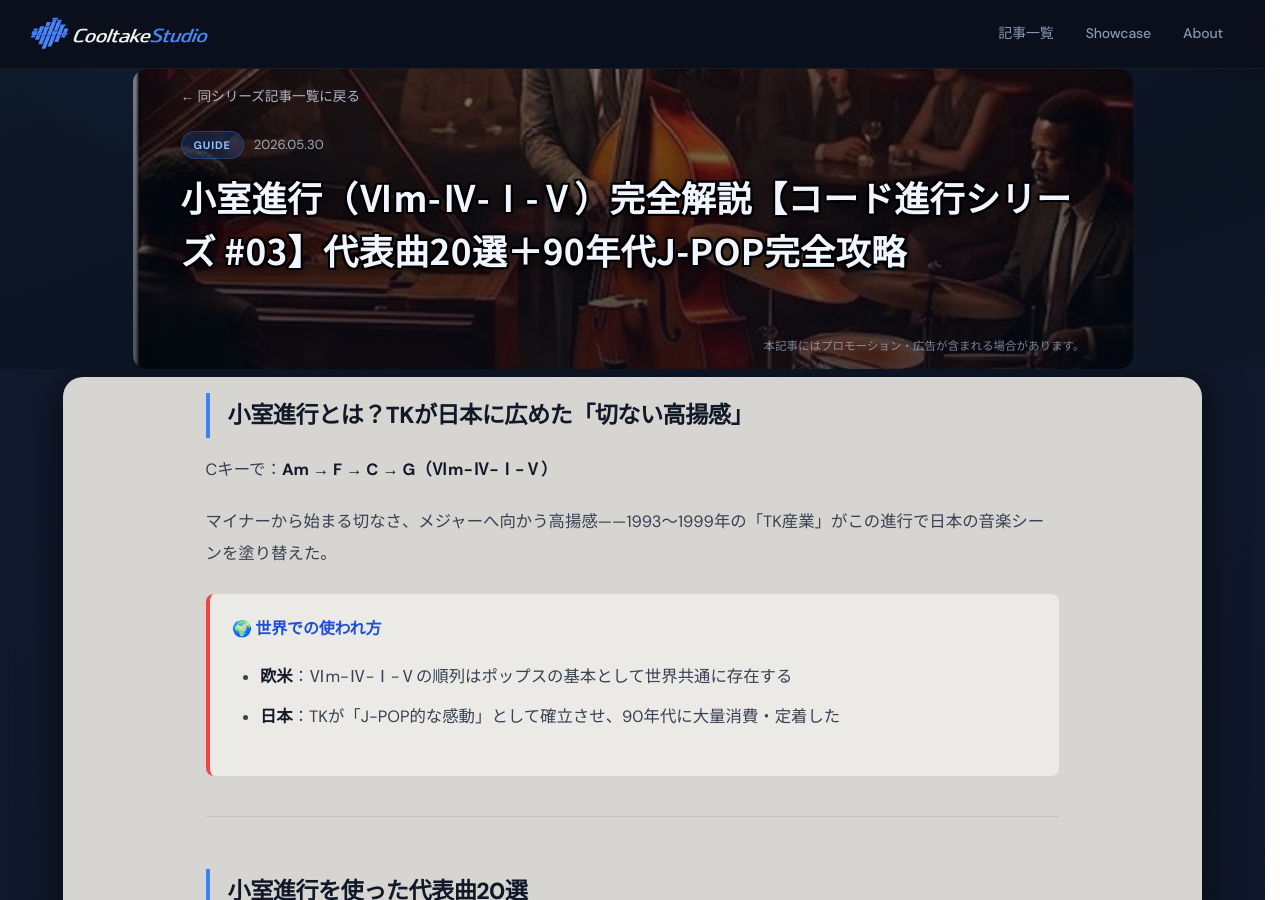
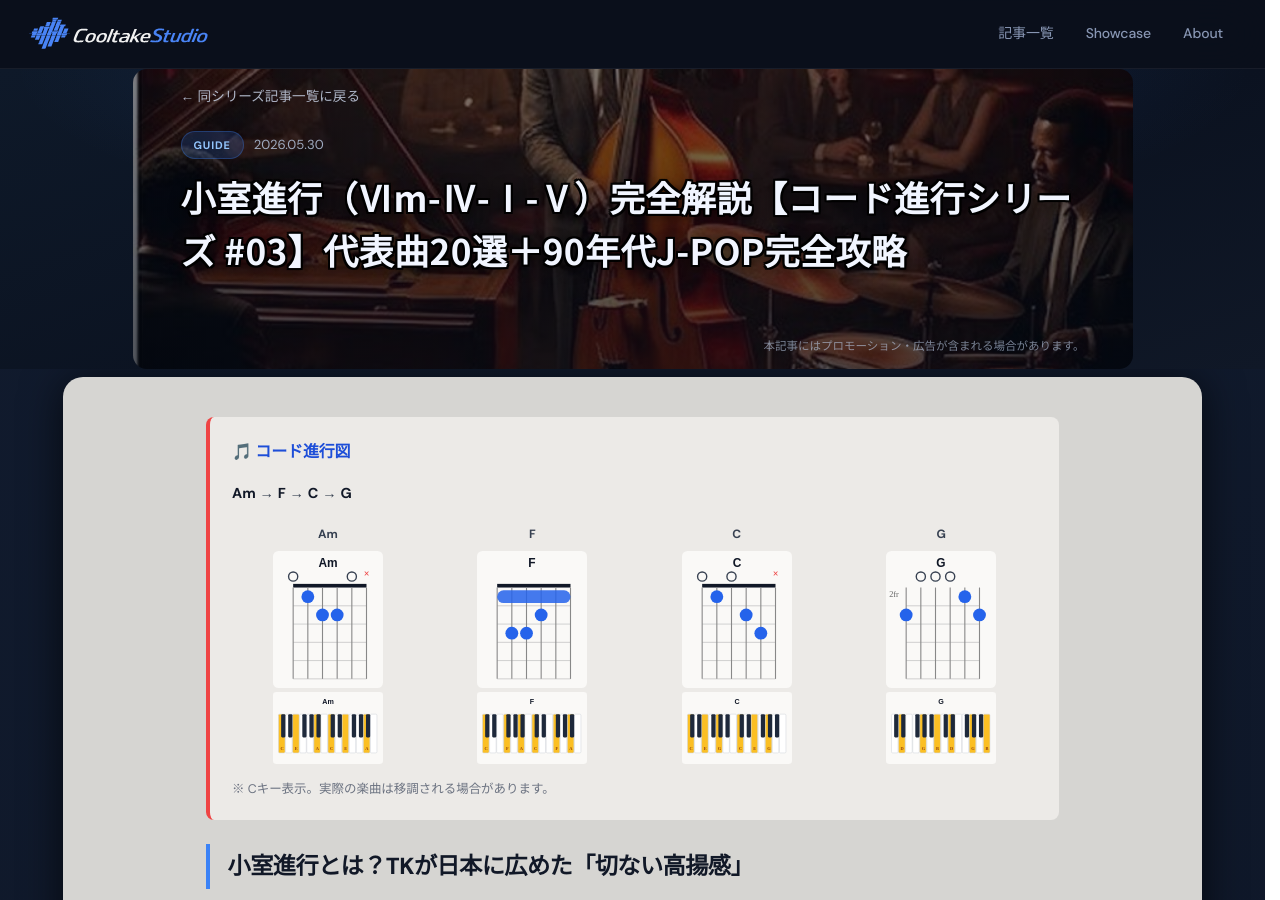
Before and after one commit to cooltake/cooltake-staging, a Jekyll site: the page built from _posts/2026-05-30-chord-progression-03-komuro.md, in a window 1280 px wide and 900 px high. Built offline with Jekyll 4.4.1, drawn with Linux system fonts in a browser that asks for light colours; some web fonts are replaced.

Commit message:
feat: chord-03 add chord diagram section

```diff
--- a/_posts/2026-05-30-chord-progression-03-komuro.md
+++ b/_posts/2026-05-30-chord-progression-03-komuro.md
@@ -6,6 +6,20 @@
 image: /assets/images/thumb-chord-03.jpg
 description: "小室哲哉が多用した小室進行（Ⅵm-Ⅳ-Ⅰ-Ⅴ）を徹底解説。globe・TRF・宇多田ヒカル・安室奈美恵など90年代J-POPの代表曲20曲を楽天購入リンク付きで完全網羅。"
 ---
+
+
+
+<div style="background:#eceae7;border-radius:8px;padding:1.2rem 1.4rem;margin:1.5rem 0;border-left:4px solid #ef4444;">
+<h3 style="color:#111827;margin-top:0;font-size:1rem;font-weight:700;">🎵 コード進行図</h3>
+<p style="color:#374151;font-size:.9rem;margin:.4rem 0 1rem;"><span style="font-weight:700;color:#111827;">Am</span> → <span style="font-weight:700;color:#111827;">F</span> → <span style="font-weight:700;color:#111827;">C</span> → <span style="font-weight:700;color:#111827;">G</span></p>
+<div style="display:grid;grid-template-columns:repeat(4, 1fr);gap:.8rem;overflow-x:auto;">
+<div style="text-align:center;"><p style="font-size:.75rem;font-weight:700;color:#374151;margin:0 0 4px;">Am</p><img src="/assets/chord-diagrams/guitar-am.svg" alt="Am ギター" style="width:100%;max-width:110px;height:auto;display:block;margin:0 auto 4px;"><img src="/assets/chord-diagrams/piano-am.svg" alt="Am ピアノ" style="width:100%;max-width:110px;height:auto;display:block;margin:0 auto;"></div>
+<div style="text-align:center;"><p style="font-size:.75rem;font-weight:700;color:#374151;margin:0 0 4px;">F</p><img src="/assets/chord-diagrams/guitar-f.svg" alt="F ギター" style="width:100%;max-width:110px;height:auto;display:block;margin:0 auto 4px;"><img src="/assets/chord-diagrams/piano-f.svg" alt="F ピアノ" style="width:100%;max-width:110px;height:auto;display:block;margin:0 auto;"></div>
+<div style="text-align:center;"><p style="font-size:.75rem;font-weight:700;color:#374151;margin:0 0 4px;">C</p><img src="/assets/chord-diagrams/guitar-c.svg" alt="C ギター" style="width:100%;max-width:110px;height:auto;display:block;margin:0 auto 4px;"><img src="/assets/chord-diagrams/piano-c.svg" alt="C ピアノ" style="width:100%;max-width:110px;height:auto;display:block;margin:0 auto;"></div>
+<div style="text-align:center;"><p style="font-size:.75rem;font-weight:700;color:#374151;margin:0 0 4px;">G</p><img src="/assets/chord-diagrams/guitar-g.svg" alt="G ギター" style="width:100%;max-width:110px;height:auto;display:block;margin:0 auto 4px;"><img src="/assets/chord-diagrams/piano-g.svg" alt="G ピアノ" style="width:100%;max-width:110px;height:auto;display:block;margin:0 auto;"></div>
+</div>
+<p style="color:#6b7280;font-size:.78rem;margin:.8rem 0 0;">※ Cキー表示。実際の楽曲は移調される場合があります。</p>
+</div>
 
 
 ## 小室進行とは？TKが日本に広めた「切ない高揚感」
```
